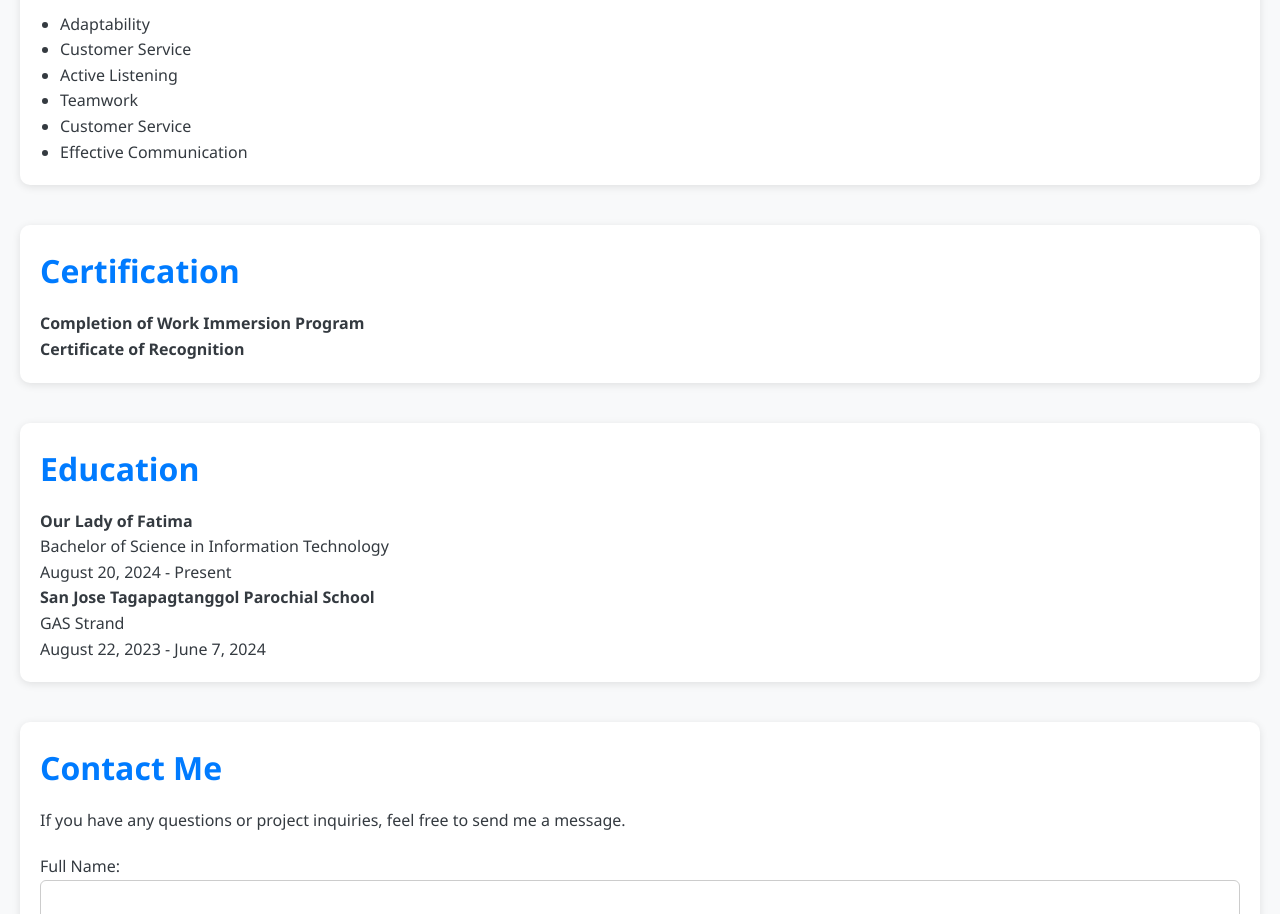
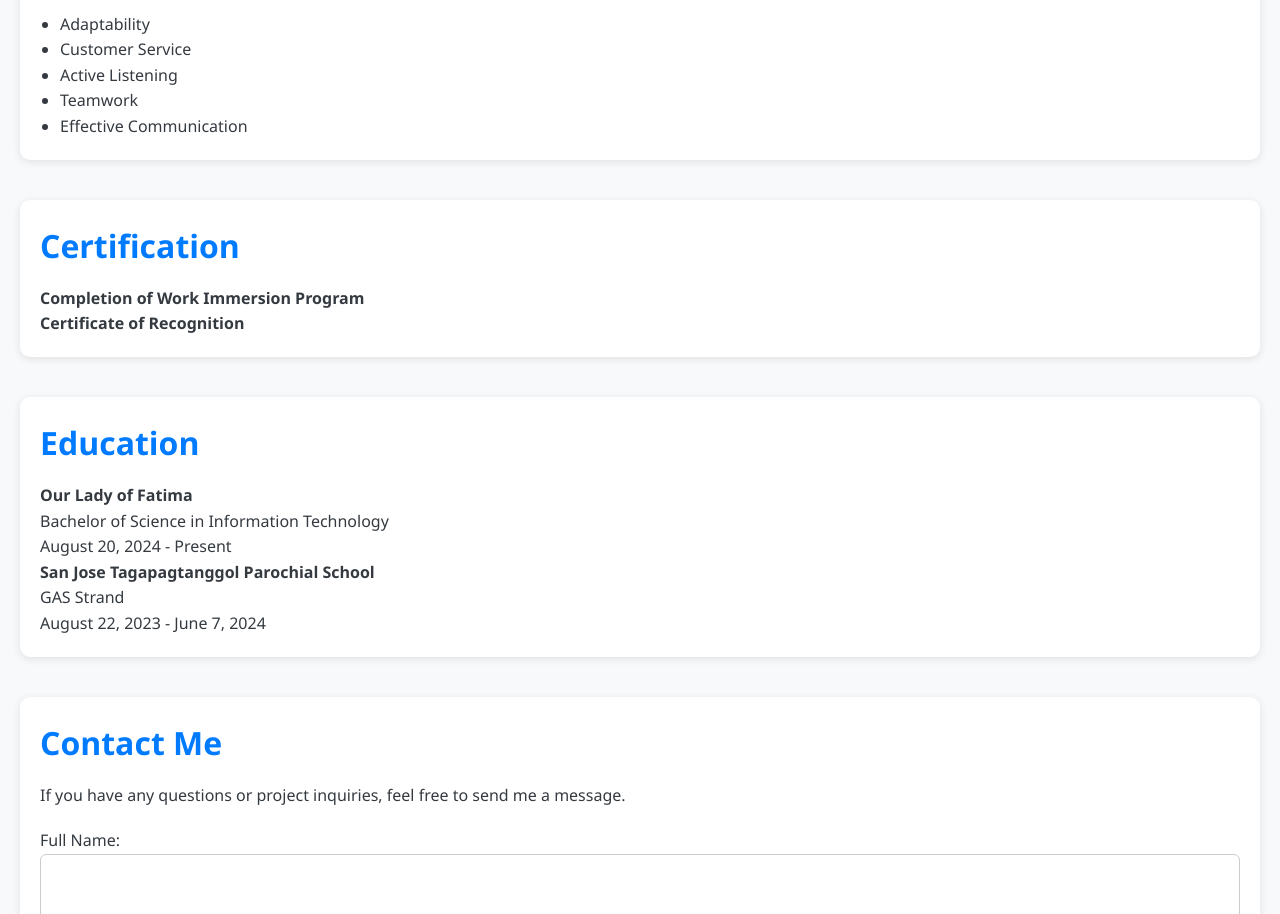
Before and after one commit to Dre1-ProGamer/Portfolio-WebDev, a plain HTML site: page index.html in a window 1280 px wide. Shown: the part 1030-1944 px from the top of the page. Drawn offline with Linux system fonts and the light colour scheme.

Commit message:
Update index.html

```diff
--- a/index.html
+++ b/index.html
@@ -229,7 +229,6 @@
             <li>Customer Service</li>
             <li>Active Listening</li>
             <li>Teamwork</li>
-            <li>Customer Service</li>
             <li>Effective Communication</li>
         </ul>
     </section>
```
